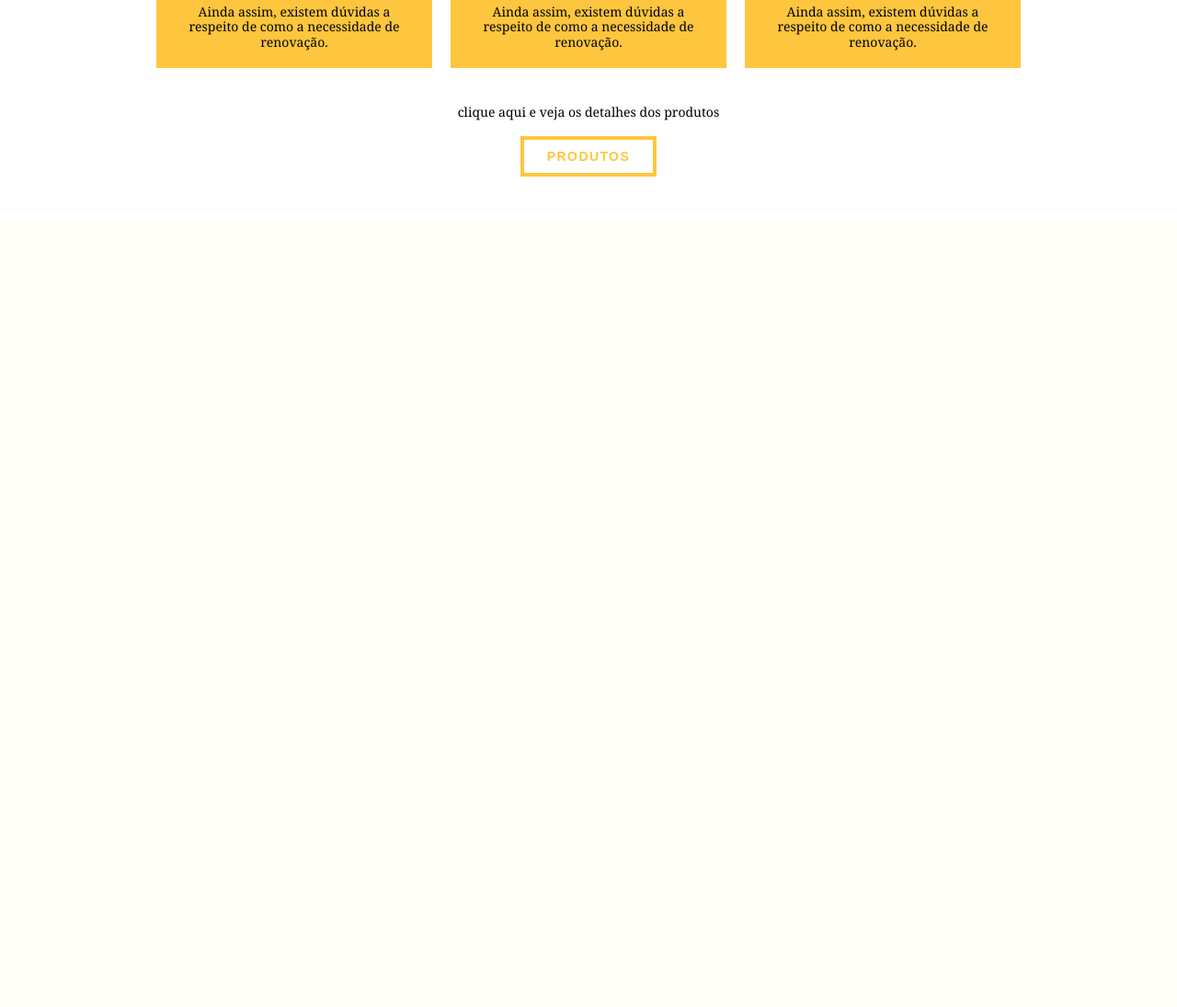
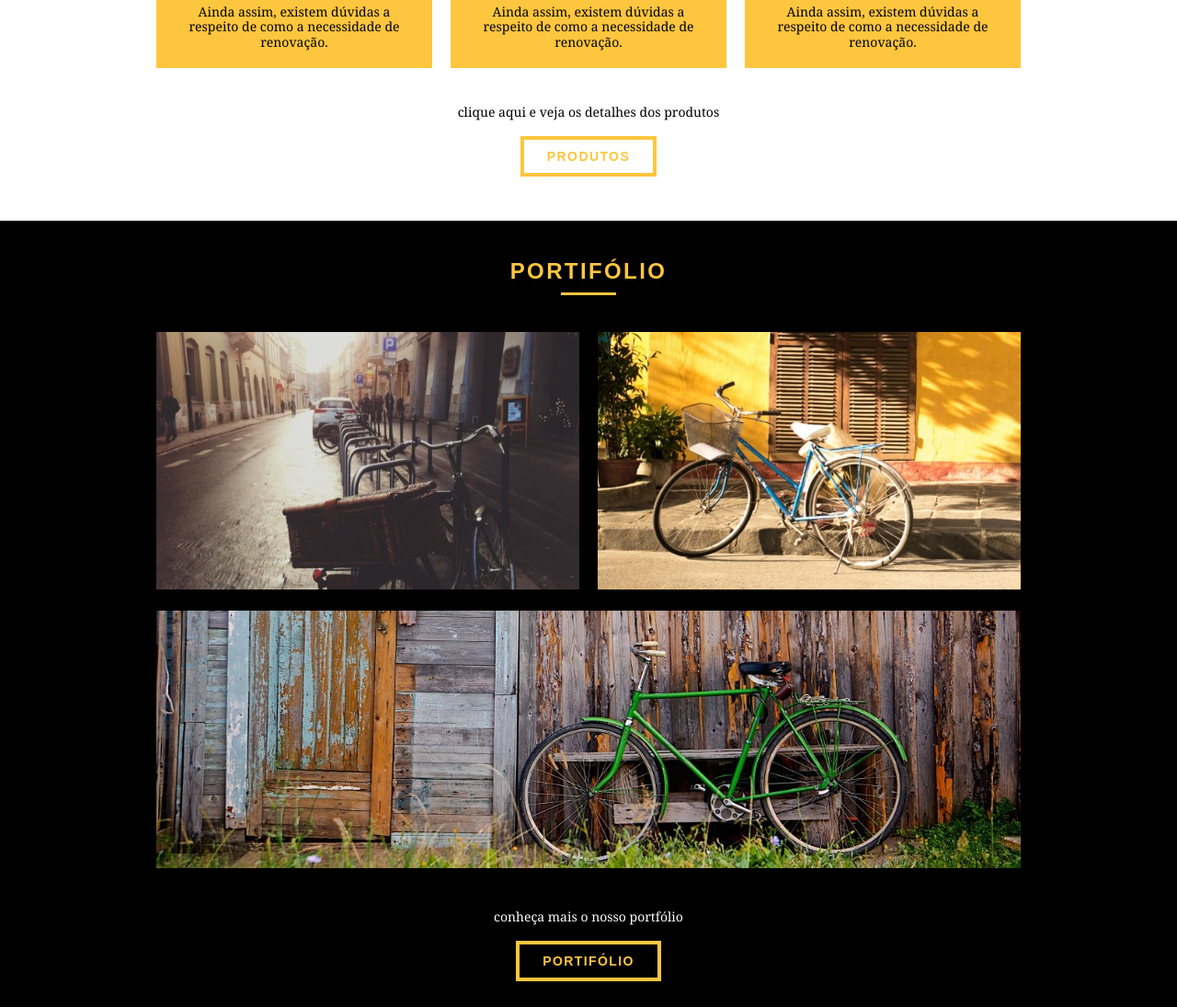
Before and after one commit to s4nderx/bikecraft, a PHP site: page / in a window 1280 px wide. Shown: the part 858-1953 px from the top of the page at 92% size. Before the commit the page ends 1050 px from the top, so only its background shows below. Run offline with PHP 8.4, Linux system fonts and the light colour scheme.

Commit message:
Introducao - Portifolio

```diff
--- a/css/style.css
+++ b/css/style.css
@@ -183,3 +183,27 @@ p {
 .call p {
     margin-bottom: 30px;
 }
+
+/* Portifólio */
+
+.portifolio {
+    width: 100%;
+    background: #000000;
+    padding: 40px 0;
+}
+
+.portifolio .subtitulo {
+    color: #fec63e;
+}
+
+.portifolio .subtitulo::after {
+    background: #fec63e;
+}
+
+.portifolio_lista li:last-child {
+    margin-top: 19px;
+}
+
+.portifolio .call p {
+    color: #fff;
+}
--- a/index.html
+++ b/index.html
@@ -69,5 +69,20 @@
             <a href="produtos.html" class="btn btn-preto">Produtos</a>
         </div>
     </section>
+    <!-- fecha Produtos -->
+    <section class="portifolio">
+        <div class="container">
+            <h2 class="subtitulo">Portifólio</h2>
+            <ul class="portifolio_lista">
+                <li class="grid-8"><img src="img/portfolio/retro.jpg" alt="Bicicleta Retro"></li>
+                <li class="grid-8"><img src="img/portfolio/passeio.jpg" alt="Bicicleta Passeio"></li>
+                <li class="grid-16"><img src="img/portfolio/esporte.jpg" alt="Bicicleta Esporte"></li>
+            </ul>
+            <div class="call">
+                <p>conheça mais o nosso portfólio</p>
+                <a href="portfolio.html" class="btn">Portifólio</a>
+            </div>
+        </div>
+    </section>
 </body>
 </html>
```
